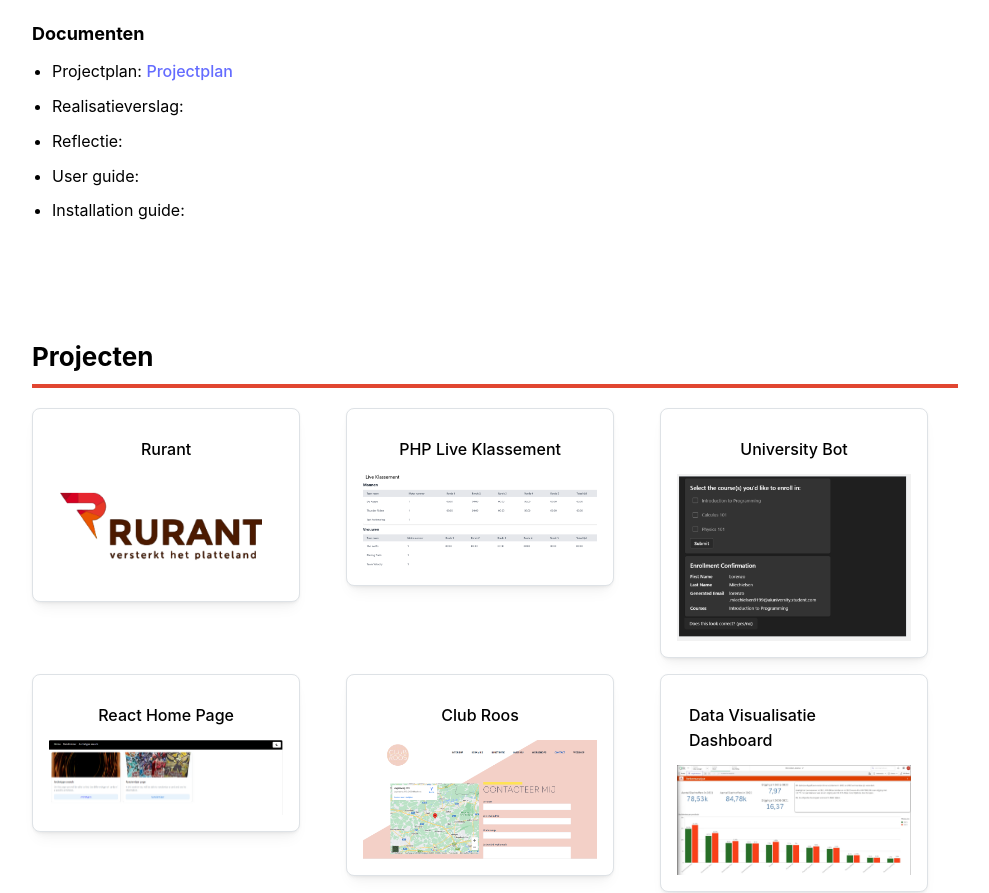
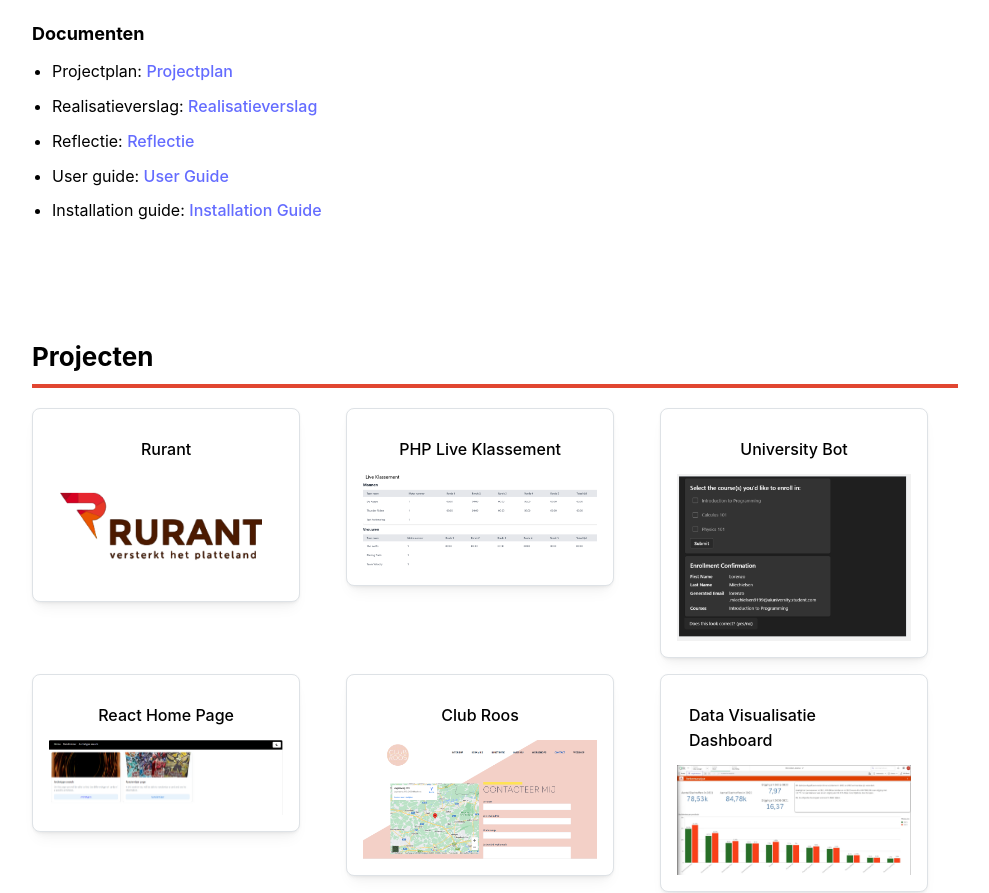
Before and after one commit to LorenzoM1806/portofolioSite, a React (Vite) app in the folder portofolio-site/: page / in a window 1280 px wide. Shown: the part 3477-4370 px from the top of the page, without its empty margins (270-1259 px from the left). Built offline with nearby package versions, Linux system fonts and the light colour scheme.

Commit message:
documents added

```diff
--- a/portofolio-site/src/pages/stage.tsx
+++ b/portofolio-site/src/pages/stage.tsx
@@ -201,10 +201,10 @@ function Stage() {
         <Title order={4}>Documenten</Title>
         <List mt="sm" spacing="xs">
           <List.Item>Projectplan: <a href="/Projectplan.pdf" color="#e14631">Projectplan</a></List.Item>
-          <List.Item>Realisatieverslag: <a href="/realizatiedocument.pdf" color="#e14631"></a></List.Item>
-          <List.Item>Reflectie: <a href="/reflectie.pdf" color="#e14631"></a></List.Item>
-          <List.Item>User guide: <a href="/User guide.pdf" color="#e14631"></a></List.Item>
-          <List.Item>Installation guide: <a href="/installation guide.pdf" color="#e14631"></a></List.Item>
+          <List.Item>Realisatieverslag: <a href="/realizatiedocument.pdf" color="#e14631">Realisatieverslag</a></List.Item>
+          <List.Item>Reflectie: <a href="/reflectie.pdf" color="#e14631">Reflectie</a></List.Item>
+          <List.Item>User guide: <a href="/User guide.pdf" color="#e14631">User Guide</a></List.Item>
+          <List.Item>Installation guide: <a href="/installation guide.pdf" color="#e14631">Installation Guide</a></List.Item>
         </List>
       </Box>
     </Container>
```
